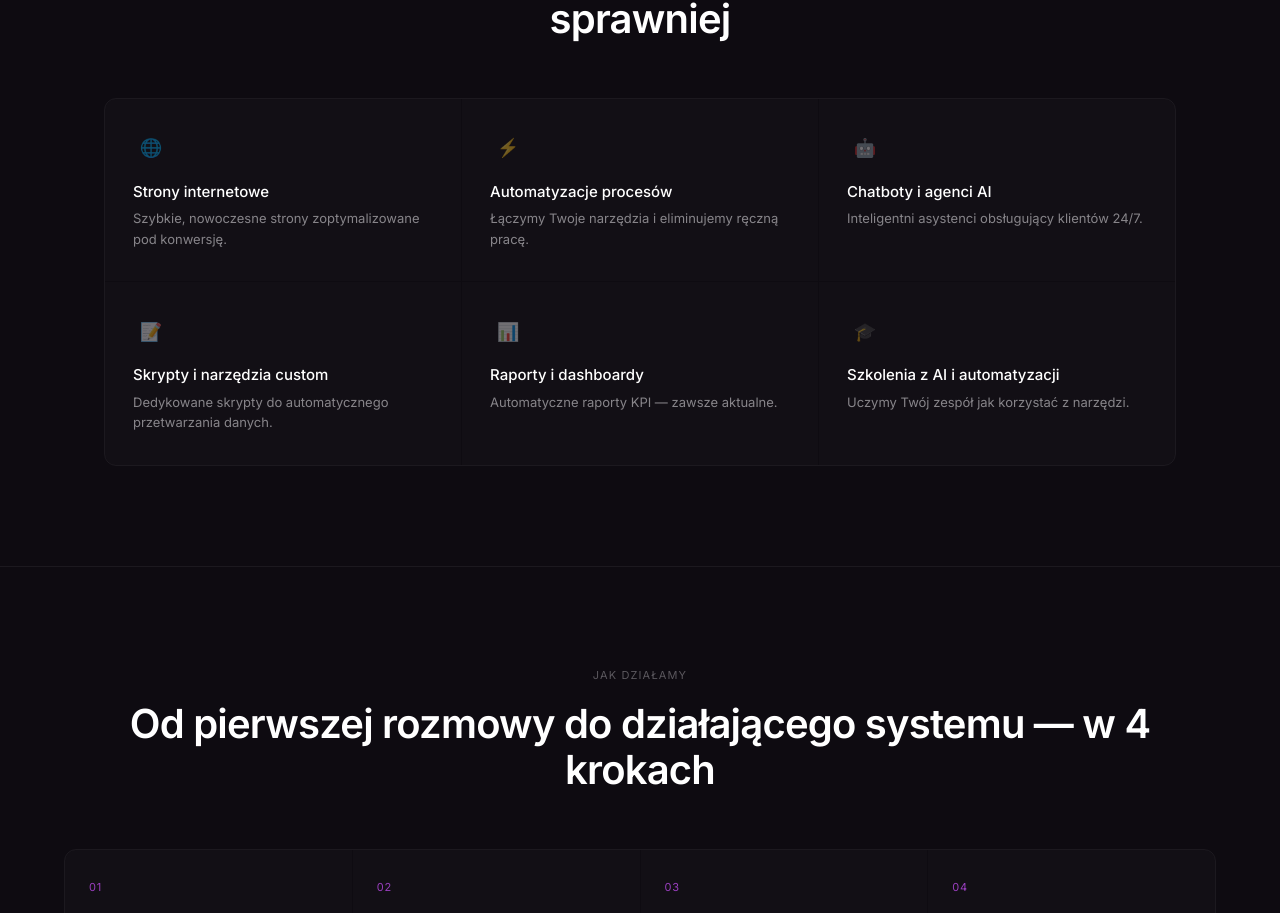
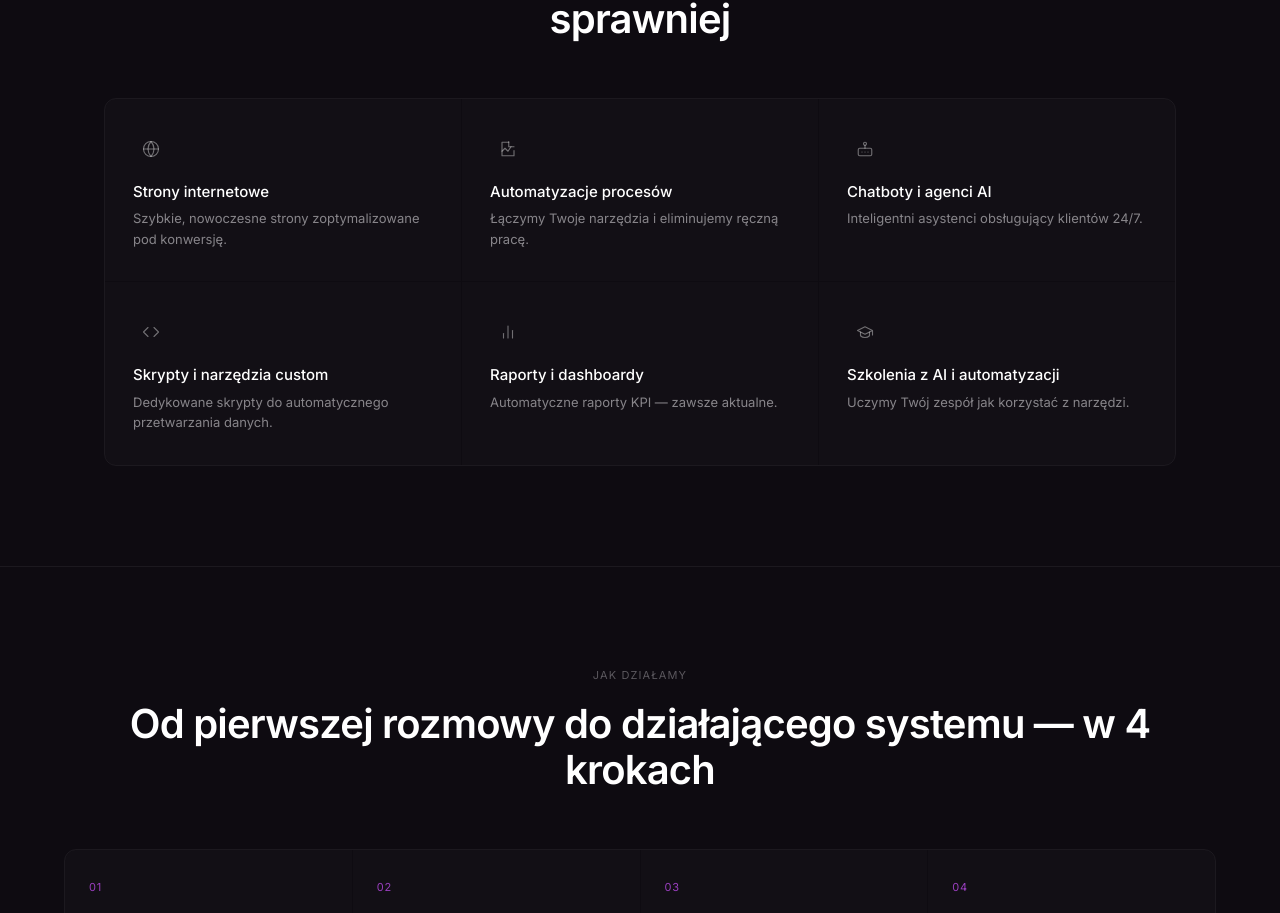
Before and after one commit to MikeyX03/automaly-next, a Next.js app: page / in a window 1280 px wide. Shown: the part 2215-3128 px from the top of the page. Built offline with nearby package versions, Linux system fonts and the light colour scheme; no server answers; the database is empty.

Commit message:
Update page.tsx

```diff
--- a/app/page.tsx
+++ b/app/page.tsx
@@ -112,12 +112,30 @@ export default async function Home() {
         </div>
         <div className="services-grid">
           {[
-            { icon: '🌐', title: 'Strony internetowe', desc: 'Szybkie, nowoczesne strony zoptymalizowane pod konwersję.' },
-            { icon: '⚡', title: 'Automatyzacje procesów', desc: 'Łączymy Twoje narzędzia i eliminujemy ręczną pracę.' },
-            { icon: '🤖', title: 'Chatboty i agenci AI', desc: 'Inteligentni asystenci obsługujący klientów 24/7.' },
-            { icon: '📝', title: 'Skrypty i narzędzia custom', desc: 'Dedykowane skrypty do automatycznego przetwarzania danych.' },
-            { icon: '📊', title: 'Raporty i dashboardy', desc: 'Automatyczne raporty KPI — zawsze aktualne.' },
-            { icon: '🎓', title: 'Szkolenia z AI i automatyzacji', desc: 'Uczymy Twój zespół jak korzystać z narzędzi.' },
+            {
+              icon: <svg width="18" height="18" viewBox="0 0 24 24" fill="none" stroke="currentColor" strokeWidth="1.5" strokeLinecap="round" strokeLinejoin="round"><circle cx="12" cy="12" r="10"/><line x1="2" y1="12" x2="22" y2="12"/><path d="M12 2a15.3 15.3 0 0 1 4 10 15.3 15.3 0 0 1-4 10 15.3 15.3 0 0 1-4-10 15.3 15.3 0 0 1 4-10z"/></svg>,
+              title: 'Strony internetowe', desc: 'Szybkie, nowoczesne strony zoptymalizowane pod konwersję.'
+            },
+            {
+              icon: <svg width="18" height="18" viewBox="0 0 24 24" fill="none" stroke="currentColor" strokeWidth="1.5" strokeLinecap="round" strokeLinejoin="round"><polyline points="13 2 13 9 20 9"/><path d="M20 14v7H4V3h9"/><path d="M4 15l4-4 4 4 4-6"/></svg>,
+              title: 'Automatyzacje procesów', desc: 'Łączymy Twoje narzędzia i eliminujemy ręczną pracę.'
+            },
+            {
+              icon: <svg width="18" height="18" viewBox="0 0 24 24" fill="none" stroke="currentColor" strokeWidth="1.5" strokeLinecap="round" strokeLinejoin="round"><rect x="3" y="11" width="18" height="10" rx="2"/><circle cx="12" cy="5" r="2"/><path d="M12 7v4"/><line x1="8" y1="16" x2="8" y2="16"/><line x1="12" y1="16" x2="12" y2="16"/><line x1="16" y1="16" x2="16" y2="16"/></svg>,
+              title: 'Chatboty i agenci AI', desc: 'Inteligentni asystenci obsługujący klientów 24/7.'
+            },
+            {
+              icon: <svg width="18" height="18" viewBox="0 0 24 24" fill="none" stroke="currentColor" strokeWidth="1.5" strokeLinecap="round" strokeLinejoin="round"><polyline points="16 18 22 12 16 6"/><polyline points="8 6 2 12 8 18"/></svg>,
+              title: 'Skrypty i narzędzia custom', desc: 'Dedykowane skrypty do automatycznego przetwarzania danych.'
+            },
+            {
+              icon: <svg width="18" height="18" viewBox="0 0 24 24" fill="none" stroke="currentColor" strokeWidth="1.5" strokeLinecap="round" strokeLinejoin="round"><line x1="18" y1="20" x2="18" y2="10"/><line x1="12" y1="20" x2="12" y2="4"/><line x1="6" y1="20" x2="6" y2="14"/></svg>,
+              title: 'Raporty i dashboardy', desc: 'Automatyczne raporty KPI — zawsze aktualne.'
+            },
+            {
+              icon: <svg width="18" height="18" viewBox="0 0 24 24" fill="none" stroke="currentColor" strokeWidth="1.5" strokeLinecap="round" strokeLinejoin="round"><path d="M22 10v6M2 10l10-5 10 5-10 5z"/><path d="M6 12v5c3 3 9 3 12 0v-5"/></svg>,
+              title: 'Szkolenia z AI i automatyzacji', desc: 'Uczymy Twój zespół jak korzystać z narzędzi.'
+            },
           ].map((s) => (
             <div key={s.title} className="service-card">
               <div className="service-icon">{s.icon}</div>
```
